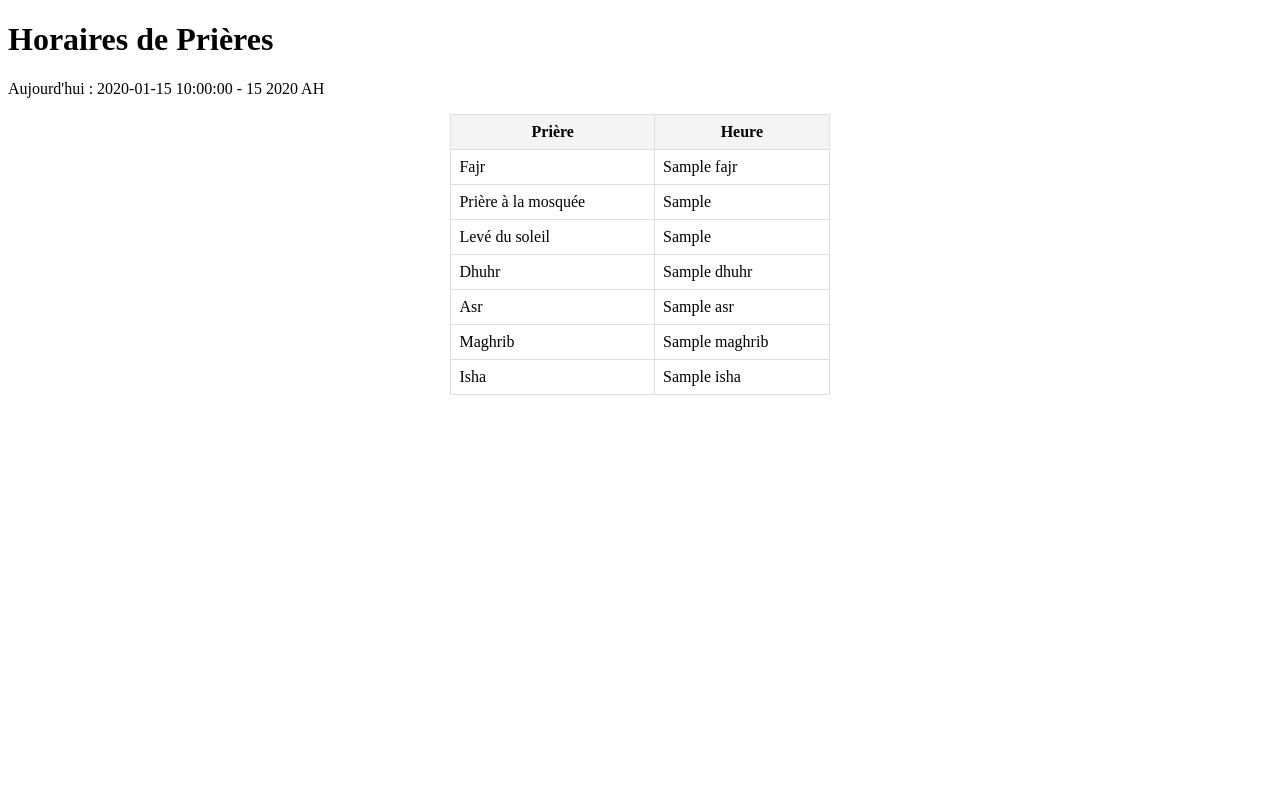
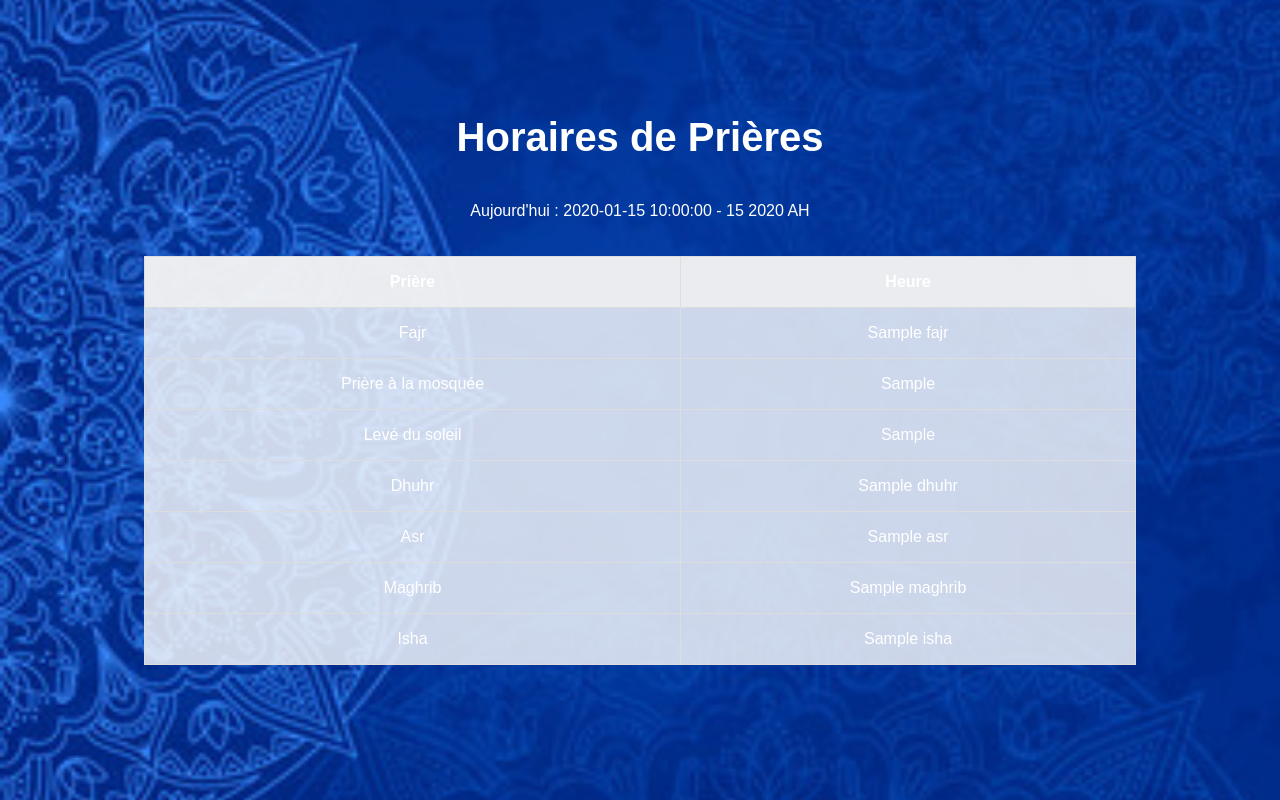
Before and after one commit to ibraimaliu/cibs, a Flask app: template templates/index.html in a window 1280 px wide. Run offline with Flask 3, Linux system fonts and the light colour scheme; the template is opened without the code that fills it: most values are stand-ins (such as "Sample title", 1, 10 or a date in 2020).

Commit message:
Update index.html centré tout

```diff
--- a/templates/index.html
+++ b/templates/index.html
@@ -5,34 +5,43 @@
     <meta name="viewport" content="width=device-width, initial-scale=1.0">
     <title>Horaires de Prières</title>
     <style>
-       <style>
-
+        html, body {
+            height: 100%;
+            margin: 0;
+            font-family: Arial, sans-serif;
+        }
         body {
-            font-family: Arial, sans-serif;
+            display: flex;
+            flex-direction: column;
+            align-items: center;
+            justify-content: center;
             text-align: center;
-            margin: 0 auto;
-            margin-top: 50px;
             background-image: url('templates/background.jpg'); /* Chemin vers votre image */
             background-size: cover; /* Pour que l'image couvre toute la page */
             background-position: center; /* Pour centrer l'image */
             background-repeat: no-repeat; /* Pour éviter que l'image se répète */
             color: white; /* Changer la couleur du texte si nécessaire */
+            padding: 20px; /* Ajouter du padding pour éviter que le contenu touche les bords */
+            box-sizing: border-box; /* Inclure le padding dans la taille totale du body */
+        }
+        h1 {
+            margin-top: 0;
+            font-size: 2.5em; /* Ajuster la taille de la police du titre */
         }
         table {
-            margin: 0 auto;
+            margin: 20px 0;
             border-collapse: collapse;
-            width: 30%;
+            width: 80%; /* Ajustez la largeur du tableau selon vos besoins */
             background-color: rgba(255, 255, 255, 0.8); /* Ajouter un fond semi-transparent pour le tableau */
         }
         th, td {
             border: 1px solid #ddd;
-            padding: 8px;
+            padding: 16px; /* Augmentez le padding pour plus d'espace */
         }
         th {
             background-color: rgba(242, 242, 242, 0.8); /* Fond semi-transparent pour les en-têtes */
         }
     </style>
-
 </head>
 <body>
     <h1>Horaires de Prières</h1>
@@ -76,11 +85,4 @@
     <p>Aucune donnée disponible pour aujourd'hui.</p>
     {% endif %}
 </body>
-    <script>
-const hijriDate = new Date("1445-10-15"); // Exemple
-const options = { year: 'numeric', month: 'long', day: 'numeric' };
-const formattedDate = hijriDate.toLocaleDateString('fr-FR', options);
-document.getElementById("date-container").innerHTML = `Aujourd'hui : ${formattedDate}`;
-</script>
-
 </html>
```
